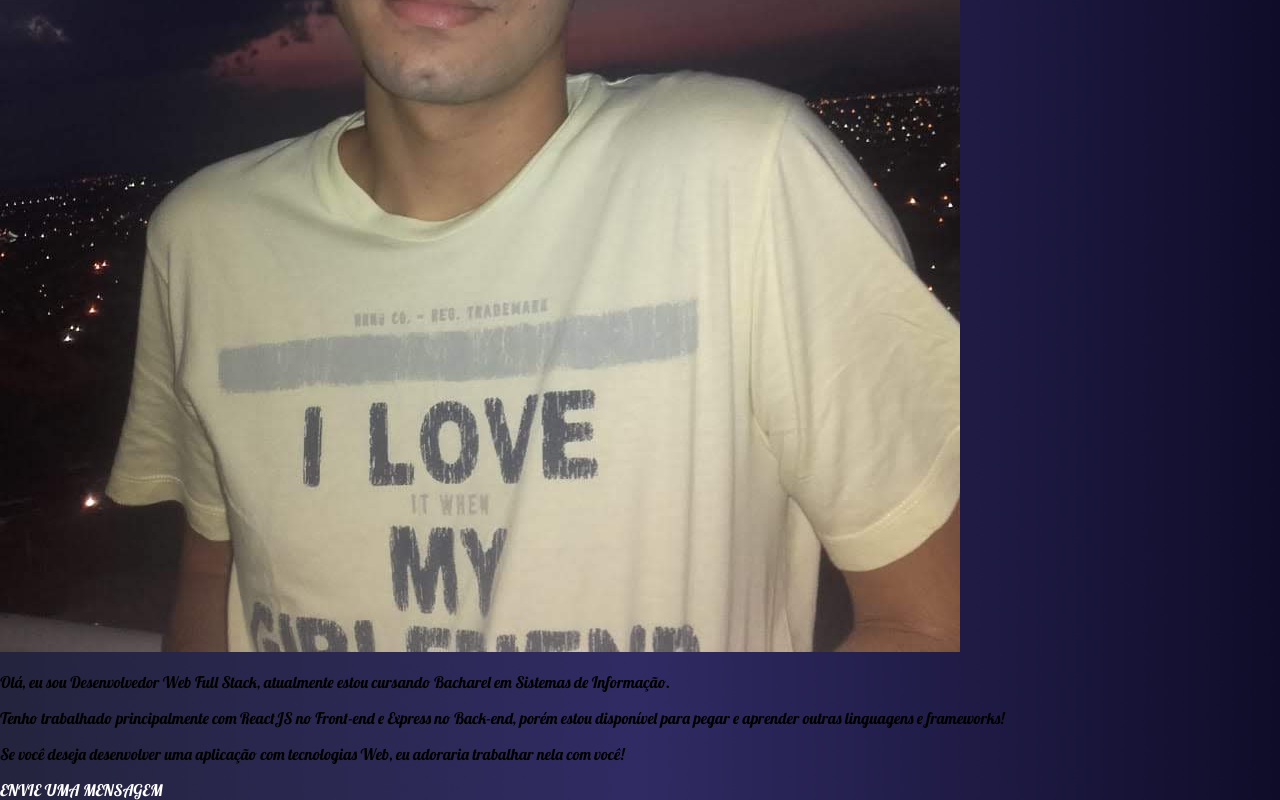
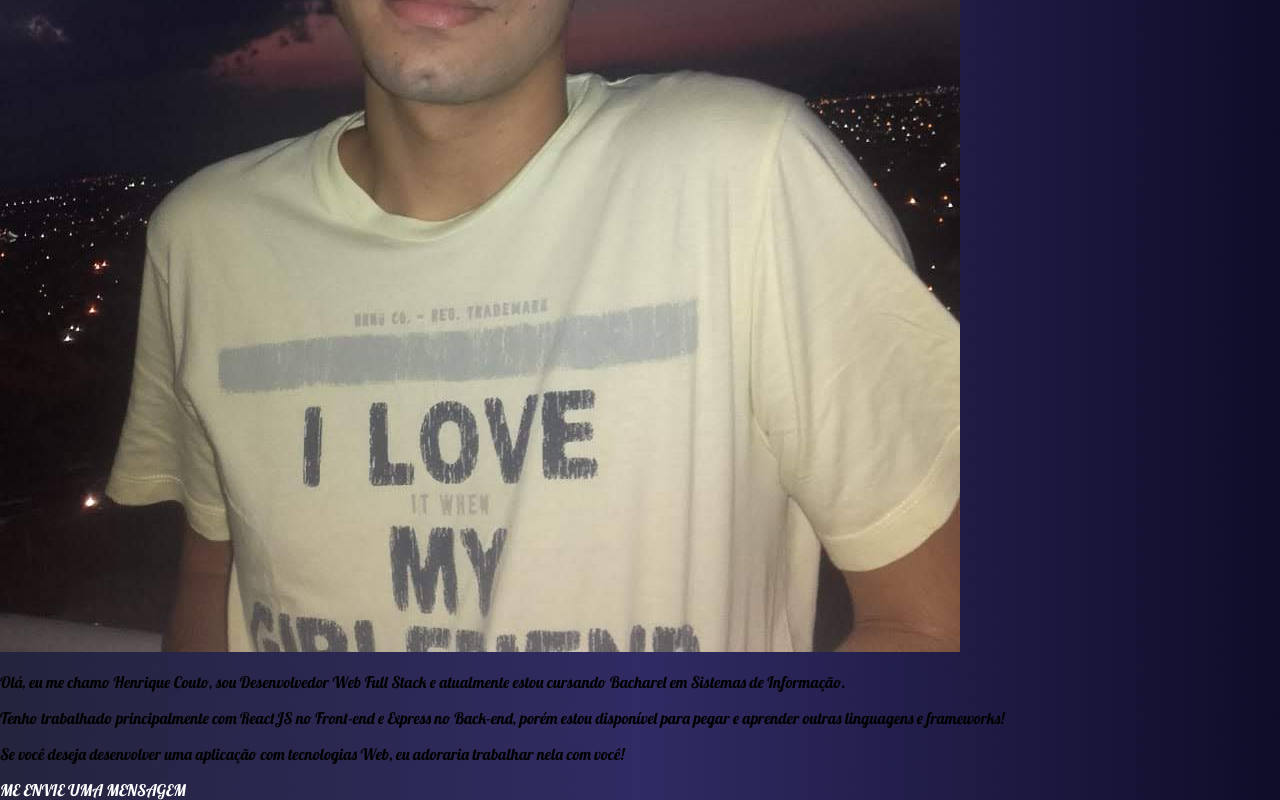
Before and after one commit to henriquecouto/portfolio, a React (Create React App) app: page / in a window 1280 px wide. Shown: the part 2766-3566 px from the top of the page. Built offline with nearby package versions, Linux system fonts and the light colour scheme.

Commit message:
Textos alterados

```diff
--- a/src/components/Contact/index.js
+++ b/src/components/Contact/index.js
@@ -6,7 +6,7 @@ import BaseScreen from "../BaseScreen";
 export default class Contact extends Component {
   render() {
     return (
-      <BaseScreen title="Entrar em contato">
+      <BaseScreen title="Me envie uma mensagem">
         <form action="/" method="post" className={styles.contact}>
           <input
             required
--- a/src/components/Home/index.js
+++ b/src/components/Home/index.js
@@ -9,16 +9,17 @@ import perfil from "../../assets/perfil.jpg";
 export default class Home extends Component {
   render() {
     return (
-      <BaseScreen title="Henrique Couto">
+      <BaseScreen title="Quem sou eu">
         <>
           <div className={styles.text}>
             <div className={styles.perfil}>
               <img src={perfil} alt="perfil" />
             </div>
             <p>
-              <span className={styles.spot}>Olá,</span> eu sou Desenvolvedor Web
-              Full Stack, atualmente estou cursando Bacharel em Sistemas de
-              Informação.
+              Olá, eu me chamo{" "}
+              <span className={styles.spot}>Henrique Couto</span>, sou
+              Desenvolvedor Web Full Stack e atualmente estou cursando Bacharel
+              em Sistemas de Informação.
             </p>
             <p>
               Tenho trabalhado principalmente com{" "}
@@ -33,7 +34,7 @@ export default class Home extends Component {
             </p>
           </div>
           <div className={styles.social}>
-            <Link to="/contact">ENVIE UMA MENSAGEM</Link>
+            <Link to="/contact">ME ENVIE UMA MENSAGEM</Link>
           </div>
         </>
       </BaseScreen>
```
